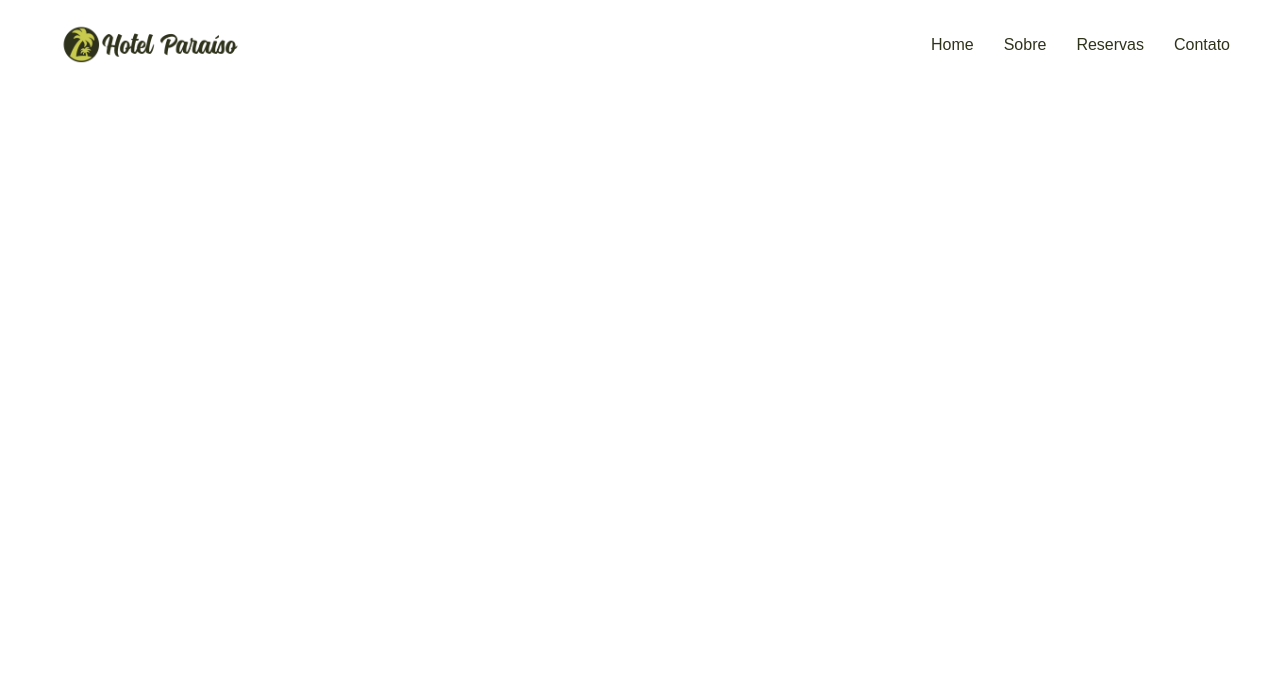
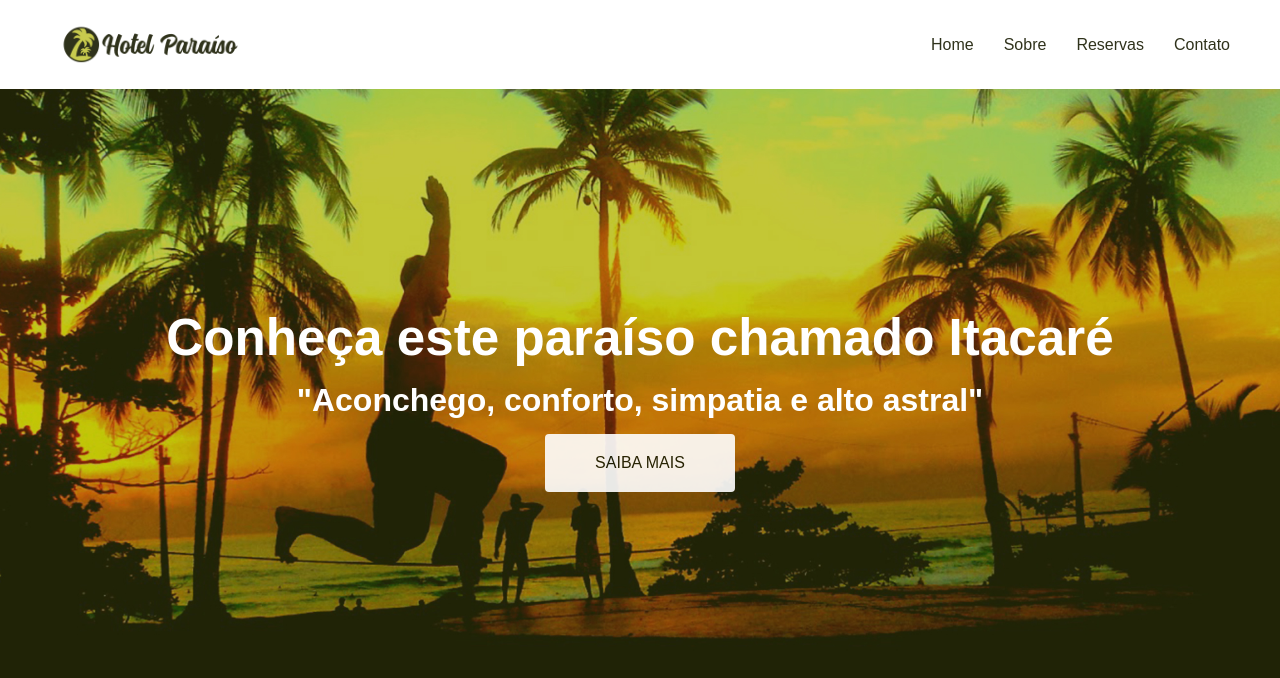
Before and after one commit to Jotadev7/html-css, a plain HTML site: page flexbox/index.html in a window 1280 px wide. Drawn offline with Linux system fonts and the light colour scheme.

Commit message:
Criando o efeito hero, com foto em fullsreen e texto sobreposto

```diff
--- a/flexbox/css/style.css
+++ b/flexbox/css/style.css
@@ -34,6 +34,7 @@ header {
     justify-content: space-between;
     align-items: center;
     padding: 20px 50px;
+    background-color: #fff;
 }
 
 header img {
@@ -68,3 +69,44 @@ header li:last-child { /*Usando a pseudo-class first-child para pegar o primeiro
         margin-bottom: 15px;
     }
 }
+
+/* HERO */
+
+.hero {
+    background-image: url(../img/hero.jpg);
+    background-size: cover;
+    min-height: 100vh;
+    color: #fff;
+    display: flex;
+    justify-content: center;
+    align-items: center;
+    flex-direction: column;
+    text-align: center;
+}
+
+.hero h1 {
+    font-size: 3.2rem;
+    margin-bottom: 15px;
+}
+
+.hero h3 {
+    font-size: 2rem;
+    margin-bottom: 15px;
+}
+
+.hero .btn {
+    background-color: #fff;
+    border-radius: 4px;
+    color: #191c03;
+    padding: 20px 50px;
+    text-transform: uppercase;
+}
+
+@media (max-width: 700px) { /*Inserindo um breakpoint, quando atingir 700px irá realizar a mudança no hero*/
+    .hero h1 {
+        font-size: 2.5rem;
+    }
+    .hero h3 {
+        font-size: 1.5rem;
+    }
+}
--- a/flexbox/index.html
+++ b/flexbox/index.html
@@ -21,5 +21,11 @@
             <li><a href="#">Contato</a></li>
         </nav>
     </header>
+
+    <section class="hero"> <!--Efeito hero da imagem fullscreen-->
+        <h1>Conheça este paraíso chamado Itacaré</h1>
+        <h3>"Aconchego, conforto, simpatia e alto astral"</h3>
+        <a class="btn" href="">Saiba mais</a>
+    </section>
 </body>
 </html>
```
